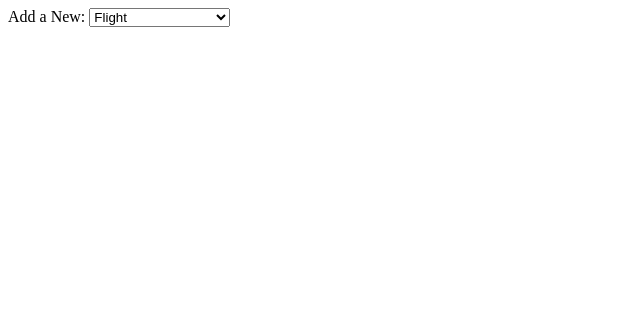
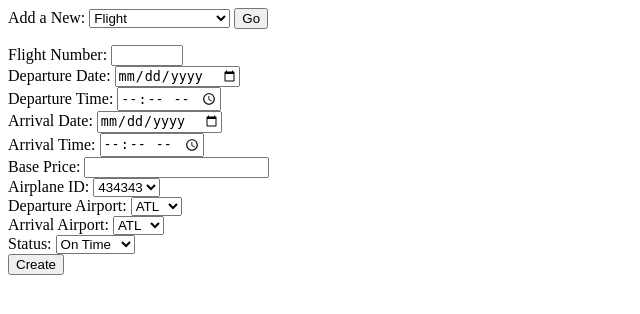
Before and after one commit to jjl9895/AirlineProject, a Flask app: page /create in a window 1280 px wide. Shown: the top 314 px of the page, without its empty margins (0-640 px from the left). Run offline with Flask 3, Linux system fonts and the light colour scheme; data comes from the database, SQL or seed files in the repository.

Commit message:
create page where airline staff can create new airports, flights, airplanes and schedule maintenance

```diff
--- a/frontend/app.py
+++ b/frontend/app.py
@@ -152,24 +152,6 @@ def register_staff(username, first_name, last_name, password, dob, airline, emai
         return False
     return True
 
-def last_year_total():
-    conn = get_db_connection()
-    cursor = conn.cursor()
-    query = "SELECT FORMAT(SUM(price), 2) AS total FROM ticket JOIN purchasehistory ON purchasehistory.ticket_id = ticket.id WHERE purchasehistory.customer_email = %s AND purchase_date BETWEEN %s AND %s;"
-    one_year_ago = datetime.now()- timedelta(days=365)
-    cursor.execute(query, (session['email'], one_year_ago.date(), datetime.now().date()))
-    total = cursor.fetchone()
-    cursor.close()
-    conn.close()
-    return total[0]
-
-
-@app.route('/logout')
-def logout():
-    session.clear()
-    return redirect(url_for('/'))
-
-
 @app.route('/customerregistration', methods=['GET', 'POST'])
 def customerregister():
     show_login_popup = False
@@ -221,6 +203,22 @@ def staffregister():
 
     return render_template('staffregistration.html', message = message, show_login_popup = show_login_popup)
 
+@app.route('/logout')
+def logout():
+    session.clear()
+    return redirect(url_for('/'))
+
+def last_year_total():
+    conn = get_db_connection()
+    cursor = conn.cursor()
+    query = "SELECT FORMAT(SUM(price), 2) AS total FROM ticket JOIN purchasehistory ON purchasehistory.ticket_id = ticket.id WHERE purchasehistory.customer_email = %s AND purchase_date BETWEEN %s AND %s;"
+    one_year_ago = datetime.now()- timedelta(days=365)
+    cursor.execute(query, (session['email'], one_year_ago.date(), datetime.now().date()))
+    total = cursor.fetchone()
+    cursor.close()
+    conn.close()
+    return total[0]
+
 # Customer Home Page
 @app.route('/customerhome')
 def customerhome():
@@ -264,9 +262,20 @@ def customerflights():
 def customersearch():
     return render_template('customersearch.html')
 
-@app.route('/create')
+@app.route('/create', methods=['GET','POST'])
 def create():
-    return render_template('create.html')
+    create_type = "flight"
+    conn = get_db_connection()
+    cursor = conn.cursor()
+    cursor.execute ("SELECT id FROM airplane")
+    airplane_ids = cursor.fetchall()
+    cursor.execute ("SELECT code FROM airport")
+    airports = cursor.fetchall()
+    cursor.close()
+    conn.close()
+    if request.method == 'POST':
+        create_type = request.form.get('create_type')
+    return render_template('create.html', create_type=create_type, airplane_ids=airplane_ids, airports=airports)
 
 @app.route('/create_flight', methods=['POST'])
 def create_flight():
@@ -287,8 +296,8 @@ def create_flight():
         try:
             conn = get_db_connection()
             cursor = conn.cursor()
-            airline_query = "SELECT airline_name FROM airlinestaff WHERE username = %s"
-            cursor.execute(airline_query, (session["email"]))
+            query = "SELECT airline_name FROM airlinestaff WHERE username = %s"
+            cursor.execute(query, (session["email"], ))
             airline_name = cursor.fetchone()[0]
 
             insert_query = """
@@ -309,5 +318,116 @@ def create_flight():
     # If the method is not POST, redirect to the airline staff home page
     return redirect(url_for('airlineStaffhome'))
 
+def calc_age(date_str):
+    date= datetime.strptime(date_str, '%Y-%m-%d')
+    age = datetime.now() - date
+    years = (age.days)/365
+    return years
+
+@app.route('/create_airplane', methods=['POST'])
+def create_airplane():
+    if request.method == 'POST':
+        # Extract flight details from the form
+        airplane_id = request.form.get('airplane_id')
+        num_of_seats = request.form.get('num_of_seats')
+        manufacturer = request.form.get('manufacturer')
+        model_num = request.form.get('model_num')
+        manufacture_date = request.form.get('manufacture_date')
+
+        age = calc_age(manufacture_date)
+        # Inserting data into the database
+        try:
+            conn = get_db_connection()
+            cursor = conn.cursor()
+            query = "SELECT airline_name FROM airlinestaff WHERE username = %s"
+            cursor.execute(query, (session["email"], ))
+            airline_name = cursor.fetchone()[0]
+
+
+            insert_query = """
+                INSERT INTO Airplane (id, num_of_seats, manufacturer, model_num, manufacture_date, age, airline_name)
+                VALUES (%s, %s, %s, %s, %s, %s, %s);
+            """
+            cursor.execute(insert_query, (airplane_id, num_of_seats, manufacturer, model_num, manufacture_date, age, airline_name))
+            conn.commit()
+        except Exception as e:
+            conn.rollback()
+            cursor.close()
+            conn.close()
+            return f"An error occurred: {e}", 500
+        finally:
+            cursor.close()
+            conn.close()
+
+    # If the method is not POST, redirect to the airline staff home page
+    return redirect(url_for('create'))
+
+@app.route('/create_airport', methods=['POST'])
+def create_airport():
+    if request.method == 'POST':
+        # Extract flight details from the form
+        code = request.form.get('code')
+        name = request.form.get('name')
+        city = request.form.get('city')
+        country = request.form.get('country')
+        num_of_term = request.form.get('num_of_term')
+        airport_type = request.form.get('type')
+
+        # Inserting data into the database
+        try:
+            conn = get_db_connection()
+            cursor = conn.cursor()
+
+            insert_query = """
+                INSERT INTO Airport (code, name, city, country, num_of_terminals, type)
+                VALUES (%s, %s, %s, %s, %s, %s);
+            """
+            cursor.execute(insert_query, (code, name, city, country, num_of_term, airport_type))
+            conn.commit()
+        except Exception as e:
+            conn.rollback()
+            cursor.close()
+            conn.close()
+            return f"An error occurred: {e}", 500
+        finally:
+            cursor.close()
+            conn.close()
+
+    # If the method is not POST, redirect to the airline staff home page
+    return redirect(url_for('create'))
+
+@app.route('/schedule_maintenance', methods=['POST'])
+def schedule_maintenance():
+    if request.method == 'POST':
+        # Extract flight details from the form
+        start_date = request.form.get('start_date')
+        end_date = request.form.get('end_date')
+        start_time = request.form.get('start_time')
+        end_time = request.form.get('end_time')
+        airplane_id = request.form.get('airplane_id')
+
+        # Inserting data into the database
+        try:
+            conn = get_db_connection()
+            cursor = conn.cursor()
+
+            insert_query = """
+                INSERT INTO Maintenance (start_date, start_time, end_date, end_time, airplane_id)
+                VALUES (%s, %s, %s, %s, %s);
+            """
+            cursor.execute(insert_query, (start_date, start_time, end_date, end_time, airplane_id))
+            conn.commit()
+        except Exception as e:
+            conn.rollback()
+            cursor.close()
+            conn.close()
+            return f"An error occurred: {e}", 500
+        finally:
+            cursor.close()
+            conn.close()
+
+    # If the method is not POST, redirect to the airline staff home page
+    return redirect(url_for('create'))
+
 if __name__ == '__main__':
     app.run(debug=True)
--- a/frontend/templates/create.html
+++ b/frontend/templates/create.html
@@ -6,35 +6,91 @@
 <body>
     <form method="post" action="/create">
         <label for="selectcreation">Add a New:</label>
-        <select id="selectcreation" name="creation">
+        <select id="selectcreation" name="create_type">
             <option value="flight">Flight</option>
             <option value="airplane">Airplane</option>
             <option value="airport">Airport</option>
             <option value="maintenance">Maintenance Period</option>
         </select>
+        <input type="submit" value="Go">
     </form>
 
-    {% if creation == "flight" %}
-        <form method="post" action="/createflight">
+    {% if create_type == "flight" %}
+        <form method="post" action="/create_flight">
             Flight Number: <input type="number" name="flight_num" min="0" max="9999" required><br>
             Departure Date: <input type="date" name="dep_date" required><br>
             Departure Time: <input type="time" name="dep_time" required><br>
             Arrival Date: <input type="date" name="arr_date" required><br>
             Arrival Time: <input type="time" name="arr_time" required><br>
             Base Price: <input type="number" name="base_price" min="0" required><br>
-            Airplane ID: <input type="number" name="airplane_id" required><br>
-            Departure Airport: <input type="text" name="dep_airport" required><br>
-            Arrival Airport: <input type="text" name="arr_airport" required><br>
+            <label for="dynamicDropdown">Airplane ID:</label>
+            <select id="dynamicDropdown" name="airplane_id" required>
+                {% for option in airplane_ids %}
+                <option value="{{ option[0] }}">{{ option[0] }}</option>
+            {% endfor %}
+            </select><br>
+            <label for="dynamicDropdown">Departure Airport:</label>
+            <select id="dynamicDropdown" name="dep_airport" required>
+                {% for option in airports %}
+                <option value="{{ option[0] }}">{{ option[0] }}</option>
+            {% endfor %}
+            </select><br>
+            <label for="dynamicDropdown">Arrival Airport:</label>
+            <select id="dynamicDropdown" name="arr_airport" required>
+                {% for option in airports %}
+                <option value="{{ option[0] }}">{{ option[0] }}</option>
+            {% endfor %}
+            </select><br>
             <label for="selectstatus">Status:</label>
             <select id="selectstatus" name="status">
                 <option value="on time">On Time</option>
                 <option value="delayed">Delayed</option>
                 <option value="canceled">Canceled</option>
-            </select>
-            <input type="submit" value="Register" >
+            </select><br>
+            <input type="submit" value="Create" >
         </form>
     {% endif %}
-
+    {% if create_type == 'airplane' %}
+        <form method="post" action="/create_airplane">
+            Airplane ID: <input type="number" name="airplane_id"  min="0" max="999999" required><br>
+            Number of Seats: <input type="number" name="num_of_seats" min="0" required><br>
+            Manufacturer: <input type="text" name="manufacturer" required><br>
+            Model Number: <input type="number" name="model_num" min="0" required><br>
+            Manufacture Date: <input type="date" name="manufacture_date" required><br>
+            <input type="submit" value="Create">
+        </form>
+    {% endif %}
+    {% if create_type == 'airport' %}
+        <form method="post" action="/create_airport">
+            Airport Code: <input type="text" name="code"  required><br>
+            Airport Name: <input type="text" name="name" required><br>
+            City: <input type="text" name="city" required><br>
+            Country: <input type="text" name="country" required><br>
+            Number of Terminals: <input type="number" name="num_of_term" min="0" required><br>
+            <label for="selecttype">Type:</label>
+            <select id="selecttype" name="type">
+                <option value="International">International</option>
+                <option value="Domestic">Domestic</option>
+                <option value="Both">Both</option>
+            </select><br>
+            <input type="submit" value="Create">
+        </form>
+    {% endif %}
+    {% if create_type == 'maintenance' %}
+        <form method="post" action="/schedule_maintenance">
+            Start Date: <input type="date" name="start_date" required><br>
+            Start Time: <input type="time" name="start_time" required><br>
+            End Date: <input type="date" name="end_date" required><br>
+            End Time: <input type="time" name="end_time" required><br>
+            <label for="dynamicDropdown">Airplane ID:</label>
+            <select id="dynamicDropdown" name="airplane_id" required>
+                {% for option in airplane_ids %}
+                <option value="{{ option[0] }}">{{ option[0] }}</option>
+            {% endfor %}
+            </select><br>
+            <input type="submit" value="Create">
+        </form>
+    {% endif %}
 </body>
 
 </html>
```
